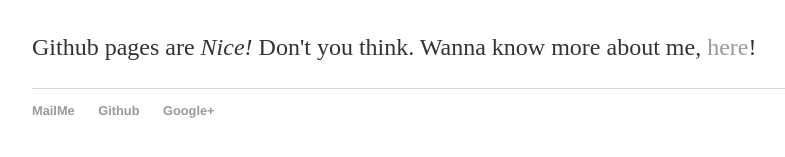
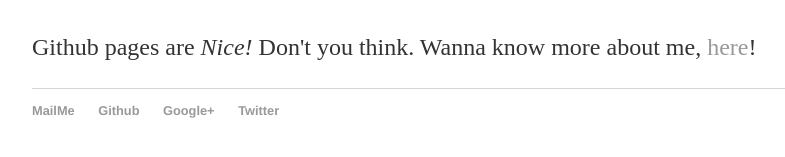
Before and after one commit to ajinkyagorad/ajinkyagorad.github.io, a Jekyll site: the page built from index.html, in a window 1280 px wide. Shown: the part 171-328 px from the top of the page, without its empty margins (160-945 px from the left). Built offline with Jekyll 4.4.1, drawn with Linux system fonts in a browser that asks for light colours.

Commit message:
Update default.html

```diff
--- a/_layouts/default.html
+++ b/_layouts/default.html
@@ -24,6 +24,7 @@
 	        		<li><a href="mailto:ajinkyagorad@gmail.com">MailMe</a></li>
 	        		<li><a href="https://github.com/ajinkyagorad">Github</a></li>
 	        		<li><a href="https://plus.google.com/+AjinkyaGorad">Google+</a></li>
+	        		<li><a href="https://twitter.com/ajinkya_gorad">Twitter</a></li>
 				</ul>
 			</footer>
 		</body>
```
